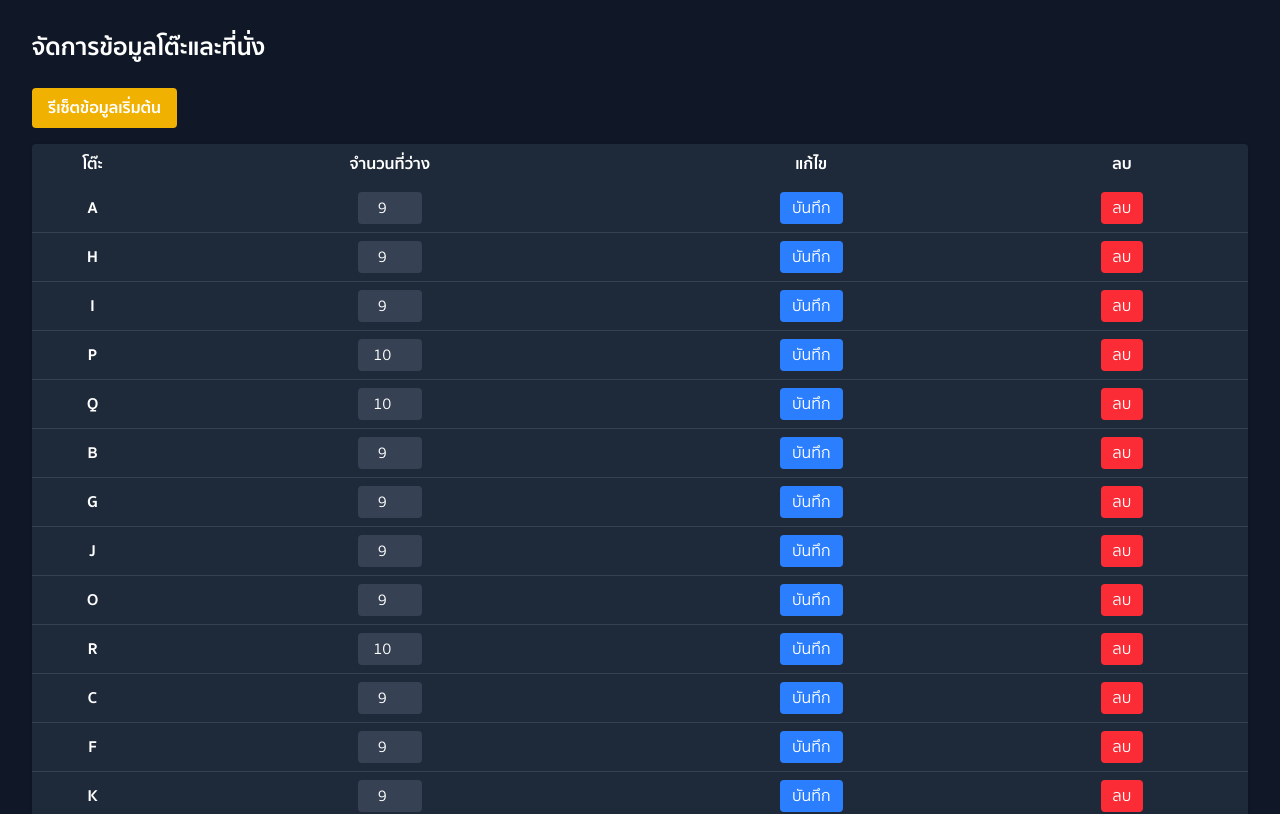
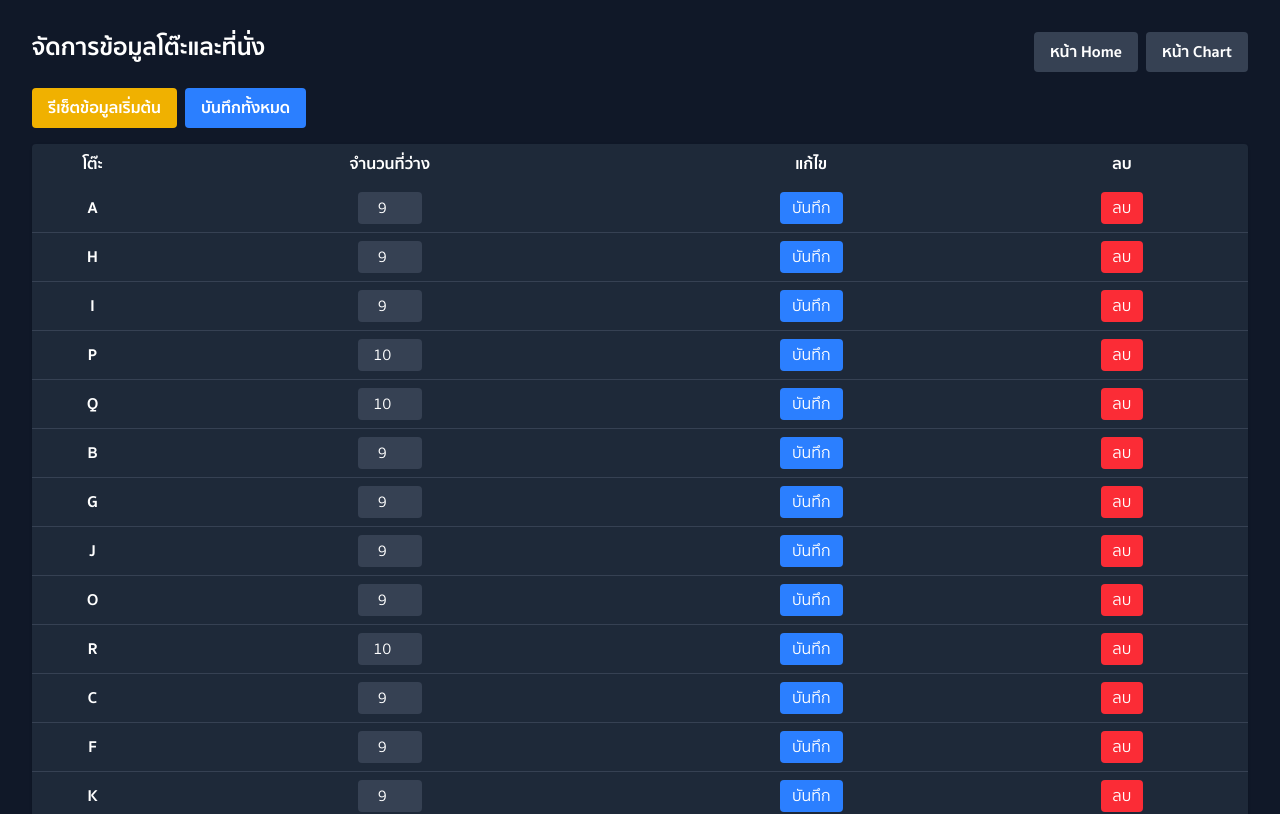
Before and after one commit to 0n6k4v/AutoSeatShuffler, a React (Vite) app: page /Admin in a window 1280 px wide. Shown: the top 814 px of the page. Built offline with nearby package versions, Linux system fonts and the light colour scheme.

Commit message:
lasudsud

```diff
--- a/src/Pages/AdminPage.jsx
+++ b/src/Pages/AdminPage.jsx
@@ -1,6 +1,7 @@
 import React, { useEffect, useState, useCallback } from "react";
 import { getAllSeats, saveSeat, clearSeats, clearHistory } from "../Storage/db";
 import { tableData, tableLabels, initialSeats } from "../Storage/EventSeatData";
+import { useNavigate } from "react-router-dom"; // เพิ่ม import
 
 const getInitialSeats = () =>
     tableData.map((t, idx) => ({
@@ -22,6 +23,7 @@ const mergeSeats = (data) =>
 const AdminPage = () => {
     const [seats, setSeats] = useState([]);
     const [toast, setToast] = useState(null);
+    const navigate = useNavigate(); // เพิ่ม useNavigate
 
     // Load seats from IndexedDB
     useEffect(() => {
@@ -52,6 +54,16 @@ const AdminPage = () => {
         });
     }, []);
 
+    // Save all handler
+    const handleSaveAll = useCallback(() => {
+        Promise.all(
+            seats.map((seat) => saveSeat({ id: seat.id, count: Number(seat.count) }))
+        ).then(() => {
+            setToast("บันทึกข้อมูลทั้งหมดสำเร็จ");
+            setTimeout(() => setToast(null), 1200);
+        });
+    }, [seats]);
+
     // Delete handler
     const handleDelete = useCallback((id) => {
         saveSeat({ id, count: 0 }).then(() => {
@@ -78,20 +90,46 @@ const AdminPage = () => {
     }, []);
 
     return (
-        <div className="p-8 bg-gray-900 min-h-screen text-white">
+        <div className="p-8 bg-gray-900 min-h-screen text-white relative">
+            {/* ปุ่มไปหน้า Home และ Chart */}
+            <div className="absolute top-8 right-8 flex gap-2 z-10">
+                <button
+                    type="button"
+                    className="admin-btn px-4 py-2 bg-gray-700 rounded font-bold"
+                    onClick={() => navigate('/')}
+                >
+                    หน้า Home
+                </button>
+                <button
+                    type="button"
+                    className="admin-btn px-4 py-2 bg-gray-700 rounded font-bold"
+                    onClick={() => navigate('/eventSeatChart')}
+                >
+                    หน้า Chart
+                </button>
+            </div>
             <h2 className="text-2xl font-bold mb-6">จัดการข้อมูลโต๊ะและที่นั่ง</h2>
             {toast && (
                 <div className="mb-4 px-4 py-2 bg-green-600 rounded text-center font-bold animate-pulse">
                     {toast}
                 </div>
             )}
+            <div className="flex flex-wrap gap-2 mb-4">
                 <button
                     type="button"
-                className="admin-btn mb-4 px-4 py-2 bg-yellow-500 rounded font-bold"
+                    className="admin-btn px-4 py-2 bg-yellow-500 rounded font-bold"
                     onClick={handleReset}
                 >
                     รีเซ็ตข้อมูลเริ่มต้น
                 </button>
+                <button
+                    type="button"
+                    className="admin-btn px-4 py-2 bg-blue-500 rounded font-bold"
+                    onClick={handleSaveAll}
+                >
+                    บันทึกทั้งหมด
+                </button>
+            </div>
             <style>{`
                 .admin-btn {
                     transition: transform 0.18s, box-shadow 0.18s;
--- a/src/Pages/EventSeatChart.jsx
+++ b/src/Pages/EventSeatChart.jsx
@@ -1,5 +1,5 @@
 import React, { memo, useMemo, useState, useCallback, useEffect, useRef } from "react";
-import { ArrowLeft, Dices, History } from 'lucide-react';
+import { ArrowLeft, Dices, History, Settings } from 'lucide-react'; // เปลี่ยน UserCog เป็น Settings
 import { tableData, tableLabels, initialSeats } from "../Storage/EventSeatData";
 import { useNavigate } from "react-router-dom";
 import EventSeatPlan from "./EventSeatPlan";
@@ -308,8 +308,10 @@ const EventSeatChart = memo(() => {
                             }}
                         />
                     </div>
-                    {/* ปุ่มประวัติ + Liquid Glass Effect */}
-                    <div className="relative" ref={historyRef}>
+                    {/* ปุ่ม admin และประวัติ + Liquid Glass Effect */}
+                    <div className="relative flex items-center gap-2" ref={historyRef}>
+
+                        {/* ปุ่มประวัติ */}
                         <button
                             className="liquid-glass-btn flex items-center justify-center rounded-full p-2 shadow"
                             onClick={() => setIsHistoryOpen(prev => !prev)}
@@ -320,7 +322,7 @@ const EventSeatChart = memo(() => {
 
                         {/* Liquid Glass Dropdown */}
                         {isHistoryOpen && (
-                             <div
+                            <div
                                 className="absolute top-full right-0 mt-2 w-64 rounded-xl shadow-lg z-50 overflow-hidden"
                                 style={{
                                     background: "rgba(25, 28, 44, 0.6)",
--- a/src/Pages/LandingWithTriangle.jsx
+++ b/src/Pages/LandingWithTriangle.jsx
@@ -1,6 +1,7 @@
 import React, { useMemo } from 'react';
 import { useNavigate } from 'react-router-dom';
 import AnimatedTriangle from '../Components/AnimatedTriangle';
+import { Settings } from 'lucide-react'; // เพิ่ม import
 
 const ActionButton = React.memo(
     React.forwardRef(function ActionButton({ children, icon, className = '', ...props }, ref) {
@@ -88,6 +89,20 @@ function LandingPage() {
 
     return (
         <div className="text-white min-h-screen relative overflow-hidden" style={{ backgroundColor: '#020617' }}>
+            {/* ปุ่มตั้งค่า (Settings) มุมขวาบน */}
+            <button
+                className="liquid-glass-btn flex items-center justify-center rounded-full p-2 shadow absolute top-6 right-6 z-30"
+                onClick={() => navigate('/admin')}
+                aria-label="ตั้งค่า"
+                style={{
+                    background: 'rgba(255,255,255,0.12)',
+                    backdropFilter: 'blur(8px)',
+                    WebkitBackdropFilter: 'blur(8px)',
+                    border: '1.5px solid rgba(255,255,255,0.18)',
+                }}
+            >
+                <Settings className="w-7 h-7 text-white" />
+            </button>
             {/* Move keyframes to CSS file for maintainability */}
             <div
                 className="absolute top-0 left-0 w-full h-full animate-gradient-move"
@@ -114,7 +129,7 @@ function LandingPage() {
                         decoding="async"
                         fetchpriority="low"
                     />
-                    <h1 className="text-3xl sm:text-6xl font-extrabold py-2 text-transparent bg-clip-text bg-gradient-to-r from-gray-200 to-gray-400 text-center">
+                    <h1 className="text-3xl sm:text-6xl font-extrabold py-2 text-white text-center w-fit mx-auto leading-tight">
                         หน้าสุดท้าย สู่ก้าวใหม่
                     </h1>
                     <p className="max-w-xs sm:max-w-xl text-base sm:text-lg text-gray-400 text-center">
```
Lines whose indentation alone changed are shown as unchanged.
